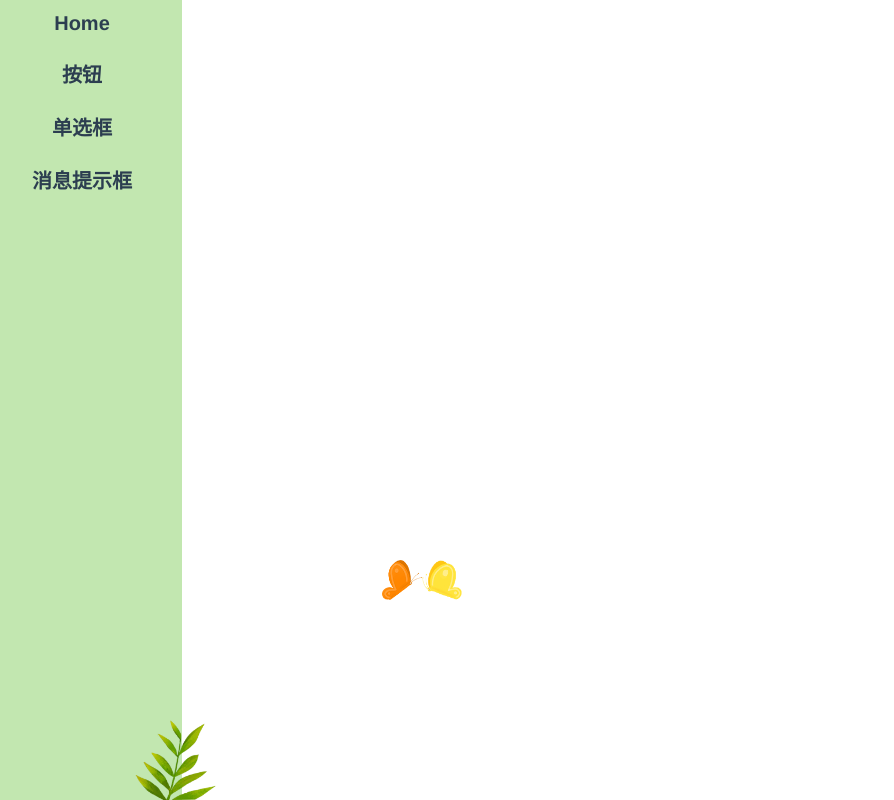
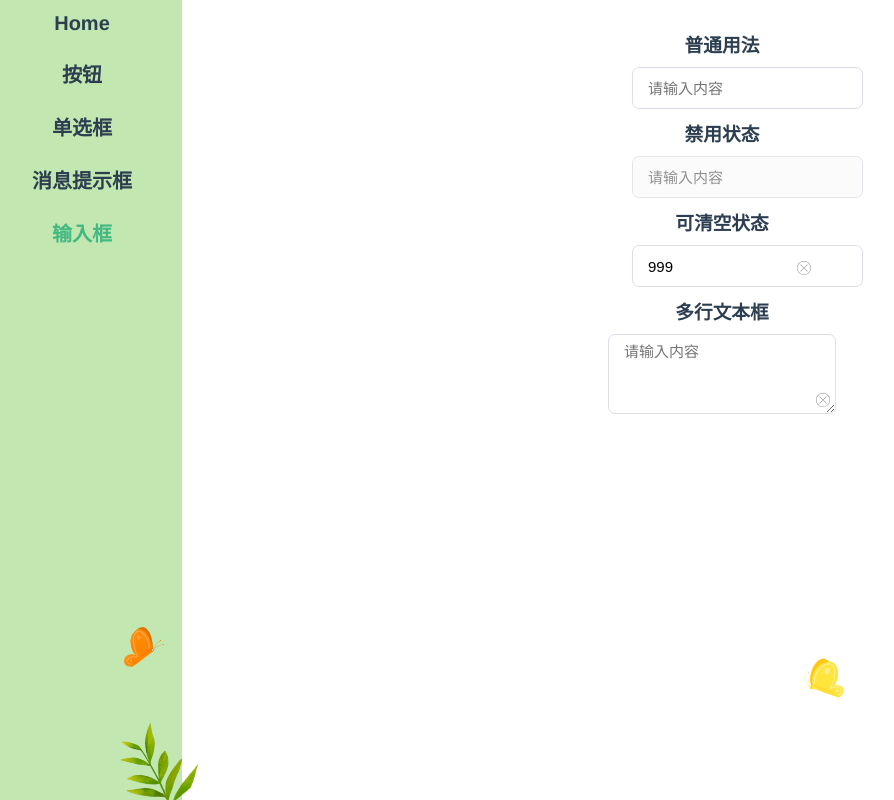
Before and after one commit to liusunnywindia/bee-ui, a Vue app: page /BeeInput in a window 1280 px wide. Shown: the whole page, without its empty margins (18-912 px from the left). Built offline with nearby package versions, Linux system fonts and the light colour scheme.

Commit message:
feat: 添加input

```diff
--- a/src/App.vue
+++ b/src/App.vue
@@ -11,6 +11,7 @@
       >按钮</router-link>
       <router-link  :to="{name:'BeeRadio'}" tag="div">单选框</router-link>
       <router-link :to="{name:'BeeMessage'}" tag="div">消息提示框</router-link>
+      <router-link :to="{name:'BeeInput'}" tag="div">输入框</router-link>
     </div>
     <div class="main" id="main">
       <router-view />
--- /dev/null
+++ b/src/components/BeeInput.vue
@@ -0,0 +1,144 @@
+<template>
+  <div>
+    <div
+      class="BeeInput"
+      v-if="type!=='textarea'"
+    >
+      <input
+        :placeholder="$attrs.placeholder"
+        v-bind="$attrs"
+        :value="value"
+        :disabled="disabled"
+        @input="onInput"
+        @blur="handleBlur"
+        @focus="handleFocus"
+      />
+      <img
+        v-if="clearable"
+        src="@/assets/close.svg"
+        class="close-img"
+        @click="clearData"
+      />
+    </div>
+    <div
+      v-else
+      class="BeeTextarea"
+    >
+      <textarea
+        :placeholder="$attrs.placeholder"
+        v-bind="$attrs"
+        :value="value"
+        :disabled="disabled"
+        @input="onInput"
+        @blur="handleBlur"
+        @focus="handleFocus"
+        :rows='rows'
+      ></textarea>
+      <img
+        v-if="clearable"
+        src="@/assets/close.svg"
+        class="close-img"
+        @click="clearData"
+      />
+    </div>
+  </div>
+</template>
+
+<script>
+export default {
+  props: {
+    disabled: {
+      type: Boolean
+    },
+    clearable: {
+      type: Boolean,
+      default: false
+    },
+    value: [String, Number],
+    type: {
+      type: String,
+      default: "text"
+    },
+    rows: {
+      type: Number
+    }
+  },
+  data() {
+    return {
+      isFocus: false, // 判断是否键入
+    }
+  },
+  methods: {
+    onInput(e) {
+      this.$emit('input', e.target.value);
+    },
+    handleBlur() {
+      this.isFocus = false
+    },
+    handleFocus() {
+      this.isFocus = true
+    },
+    clearData() {
+      console.log(888)
+      this.$emit('input', '');
+    }
+  }
+}
+</script>
+
+<style lang="scss" scoped>
+.BeeInput {
+  width: 180px;
+  border-radius: 8px;
+  cursor: pointer;
+  position: relative;
+  & .close-img {
+    position: absolute;
+    right: 0;
+    top: 15px;
+  }
+  & input {
+    padding: 0 15px;
+    border: 0;
+    font-size: 15px;
+    border-radius: 7px;
+    outline: none;
+    border: 1px solid #dcdfe6;
+    height: 40px;
+    cursor: pointer;
+    &:focus {
+      border: 1px solid #42b983;
+    }
+    &:disabled {
+      opacity: 0.8;
+      cursor: not-allowed;
+    }
+  }
+}
+.BeeTextarea {
+  border-radius: 8px;
+  cursor: pointer;
+  position: relative;
+   & .close-img {
+    position: absolute;
+    right: 5px;
+    bottom: 10px;
+  }
+  & textarea {
+    font-size: 15px;
+    outline: none;
+    border: 0;
+    padding: 5px 15px;
+    border: 1px solid #dcdfe6;
+    border-radius: 7px;
+    cursor: pointer;
+    &:focus {
+      border: 1px solid #42b983;
+    }
+    &:disabled {
+      opacity: 0.8;
+      cursor: not-allowed;
+    }
+  }
+}
+</style>
--- a/src/router/index.js
+++ b/src/router/index.js
@@ -33,6 +33,11 @@ const routes = [
     path: '/BeeMessage',
     name: 'BeeMessage',
     component: () => import('../views/Message.vue')
+  },
+  {
+    path: '/BeeInput',
+    name: 'BeeInput',
+    component: () => import('../views/Input.vue')
   }
 ]
 
--- /dev/null
+++ b/src/views/Input.vue
@@ -0,0 +1,40 @@
+<template>
+  <div class="input-row">
+    <h3>普通用法</h3>
+    <BeeInput v-model="input" placeholder="请输入内容" />
+     <h3>禁用状态</h3>
+    <BeeInput v-model="input1" placeholder="请输入内容" :disabled="true"/>
+    <h3>可清空状态</h3>
+    <BeeInput v-model="input2" placeholder="请输入内容" clearable/>
+    <h3>多行文本框</h3>
+    <BeeInput v-model="input3" placeholder="请输入内容" type="textarea"  clearable :rows="4"/>
+  </div>
+</template>
+
+<script>
+import BeeInput from '@/components/BeeInput'
+export default {
+  data() {
+    return{
+      input:'',
+      input1:'',
+      input2:999,
+      input3:''
+    }
+  },
+  components: {
+    BeeInput
+  }
+}
+</script>
+
+<style lang="scss" scoped>
+.input-row{
+  display:flex;
+  flex-direction:column;
+  align-items:center;
+}
+h3{
+  margin: 10px 0;
+}
+</style>
```
Also changed, not shown: src/assets/close.svg (added).
